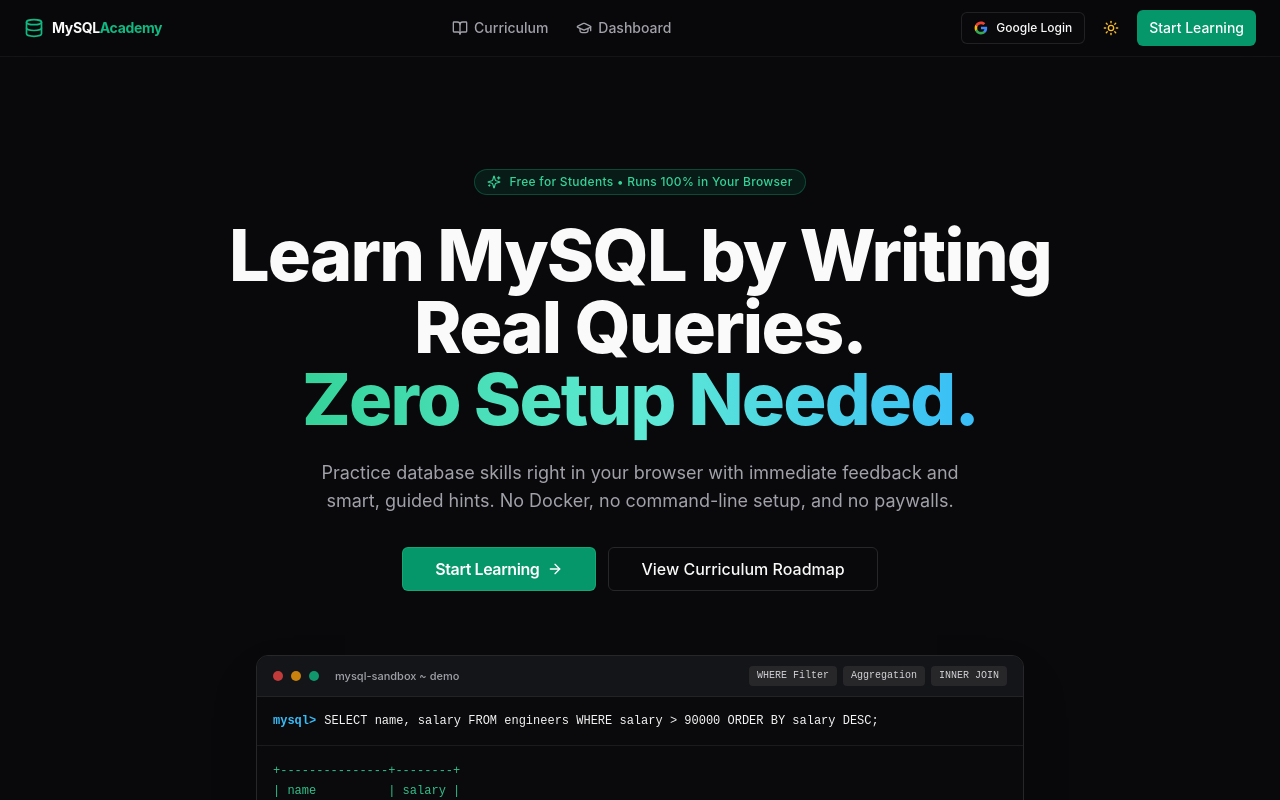
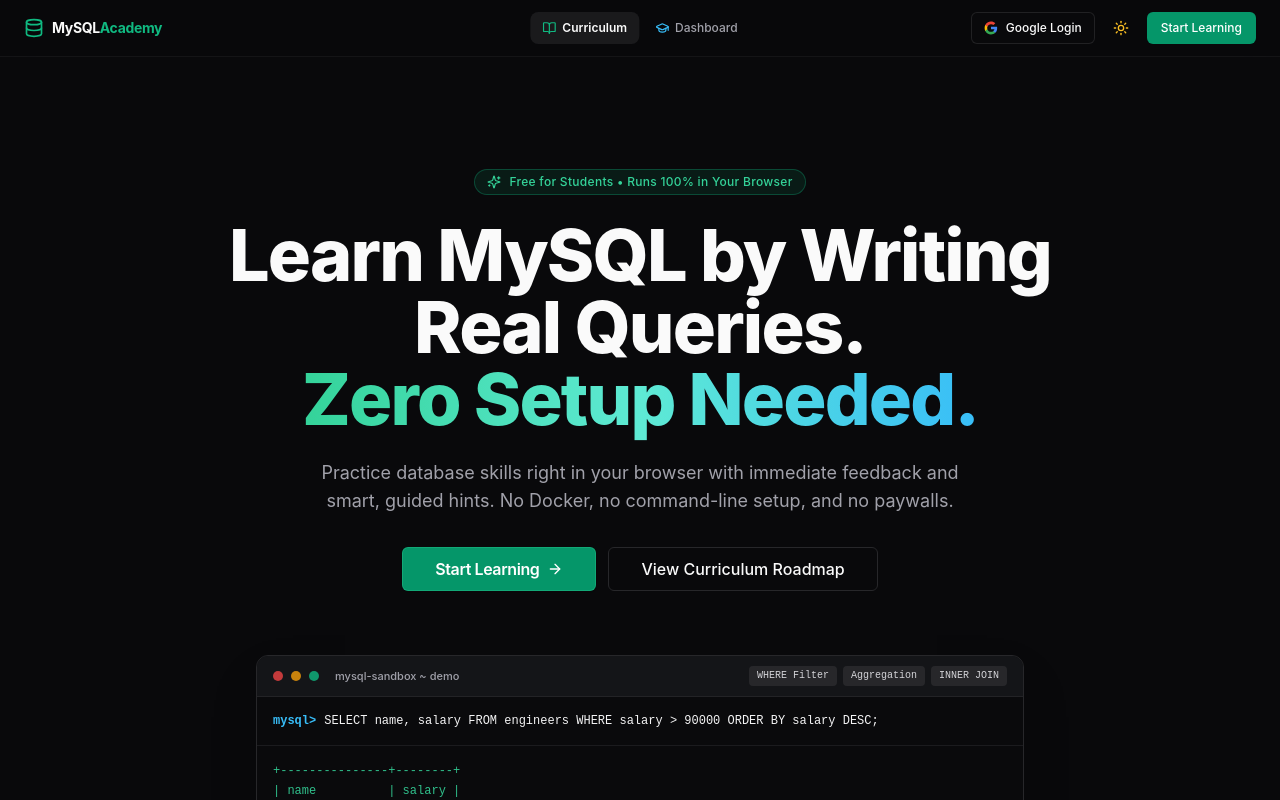
Before and after one commit to lancefrancisco25/mysqlacademy, a Next.js app: page / in a window 1280 px wide. Shown: the top 800 px of the page. Built offline with nearby package versions, Linux system fonts and the light colour scheme; no server answers.

Commit message:
fix(layout): perfectly center curriculum and dashboard nav buttons in header

```diff
--- a/app/page.tsx
+++ b/app/page.tsx
@@ -170,7 +170,7 @@ export default function HomePage() {
       </section>
 
       {/* ── Curriculum Roadmap Syllabus Tree ────────────────────────── */}
-      <section className="py-20 border-b border-border/50 bg-card/30">
+      <section id="curriculum" className="py-20 border-b border-border/50 bg-card/30 scroll-mt-16">
         <div className="max-w-6xl mx-auto px-4 sm:px-6">
           <div className="text-center space-y-3 mb-14">
             <Badge variant="outline" className="border-emerald-500/40 text-emerald-400 text-xs px-3 py-1 font-mono">
--- a/components/layout/Header.tsx
+++ b/components/layout/Header.tsx
@@ -1,45 +1,69 @@
 "use client";
 
 import Link from "next/link";
+import { usePathname } from "next/navigation";
 import { Database, BookOpen, GraduationCap } from "lucide-react";
 import { ThemeToggle } from "./ThemeToggle";
 import { Button } from "@/components/ui/button";
 import { AuthButton } from "@/components/auth/AuthButton";
+import { cn } from "@/lib/utils";
 
 export function Header() {
+  const pathname = usePathname();
+
   return (
     <header className="sticky top-0 z-50 w-full border-b border-border/40 bg-background/80 backdrop-blur-xl">
-      <div className="flex h-14 items-center justify-between px-4 md:px-6 max-w-screen-2xl mx-auto">
-        {/* Logo */}
+      <div className="relative flex h-14 items-center justify-between px-4 md:px-6 max-w-screen-2xl mx-auto">
+        {/* Left: Logo */}
+        <div className="flex items-center shrink-0">
           <Link href="/" className="flex items-center gap-2 font-semibold">
             <Database className="h-5 w-5 text-emerald-500" />
             <span className="text-sm font-bold tracking-tight">
               MySQL<span className="text-emerald-500">Academy</span>
             </span>
           </Link>
+        </div>
 
-        {/* Nav */}
-        <nav className="hidden md:flex items-center gap-1">
-          <Link href="/learn">
-            <Button variant="ghost" size="sm" className="gap-1.5 text-muted-foreground hover:text-foreground">
-              <BookOpen className="h-4 w-4" />
-              Curriculum
+        {/* Center: Nav (Curriculum & Dashboard) - True Absolute Center */}
+        <nav className="hidden md:flex items-center gap-1 absolute left-1/2 top-1/2 -translate-x-1/2 -translate-y-1/2">
+          <Link href="/#curriculum">
+            <Button
+              variant="ghost"
+              size="sm"
+              className={cn(
+                "h-8 px-3 text-xs gap-1.5 font-medium transition-colors rounded-lg",
+                pathname === "/"
+                  ? "text-foreground bg-accent/60 font-semibold"
+                  : "text-muted-foreground hover:text-foreground hover:bg-accent/40"
+              )}
+            >
+              <BookOpen className="h-3.5 w-3.5 text-emerald-500" />
+              <span>Curriculum</span>
             </Button>
           </Link>
           <Link href="/learn">
-            <Button variant="ghost" size="sm" className="gap-1.5 text-muted-foreground hover:text-foreground">
-              <GraduationCap className="h-4 w-4" />
-              Dashboard
+            <Button
+              variant="ghost"
+              size="sm"
+              className={cn(
+                "h-8 px-3 text-xs gap-1.5 font-medium transition-colors rounded-lg",
+                pathname?.startsWith("/learn")
+                  ? "text-foreground bg-accent/60 font-semibold"
+                  : "text-muted-foreground hover:text-foreground hover:bg-accent/40"
+              )}
+            >
+              <GraduationCap className="h-3.5 w-3.5 text-sky-400" />
+              <span>Dashboard</span>
             </Button>
           </Link>
         </nav>
 
-        {/* Right */}
-        <div className="flex items-center gap-2">
+        {/* Right: Actions */}
+        <div className="flex items-center gap-2 shrink-0">
           <AuthButton />
           <ThemeToggle />
-          <Link href="/learn" className="hidden sm:block">
-            <Button size="sm" className="bg-emerald-600 hover:bg-emerald-500 text-white">
+          <Link href="/learn" className="hidden lg:block">
+            <Button size="sm" className="bg-emerald-600 hover:bg-emerald-500 text-white text-xs h-8 px-3.5 font-medium">
               Start Learning
             </Button>
           </Link>
```
Lines whose indentation alone changed are shown as unchanged.
